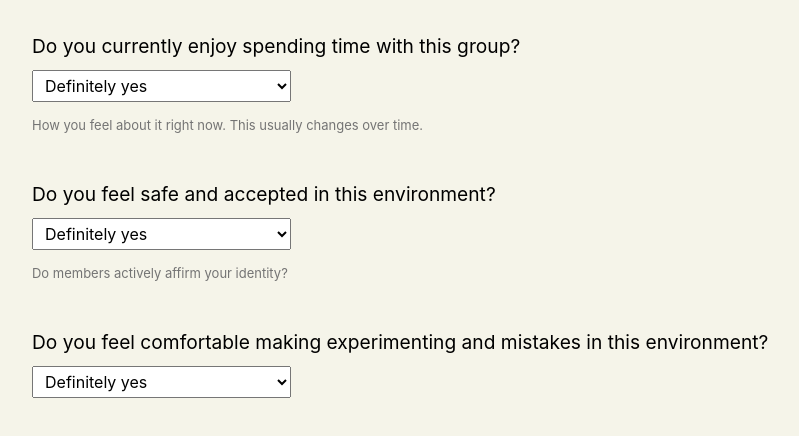
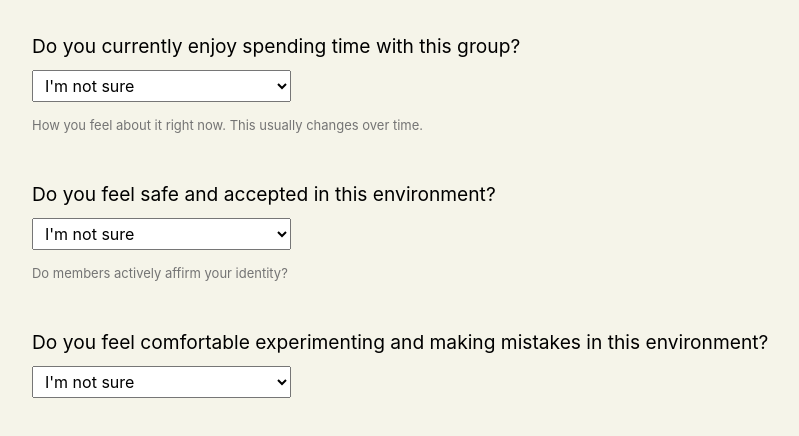
Before and after one commit to b7s9/socialist-personality, a plain HTML site: page form.html in a window 1280 px wide. Shown: the part 983-1419 px from the top of the page, without its empty margins (176-975 px from the left). Drawn offline with Linux system fonts and the light colour scheme.

Commit message:
🌱 Update form content

```diff
--- a/form.html
+++ b/form.html
@@ -140,9 +140,9 @@
                 <div class="form-control">
                     <label for="enjoyment-score">Do you currently enjoy spending time with this group?</label>
                     <select name="enjoyment-score" id="enjoyment-score">
-                        <option value="1" selected>Definitely yes</option>
+                        <option value="1">Definitely yes</option>
                         <option value="2">Probably yes</option>
-                        <option value="3">I'm not sure</option>
+                        <option value="3" selected>I'm not sure</option>
                         <option value="4">Probably not</option>
                         <option value="5">Definitely not</option>
                     </select>
@@ -152,9 +152,9 @@
                 <div class="form-control">
                     <label for="safe-haven-1">Do you feel safe and accepted in this environment?</label>
                     <select name="safe-haven-1" id="safe-haven-1">
-                        <option value="1" selected>Definitely yes</option>
+                        <option value="1">Definitely yes</option>
                         <option value="2">Probably yes</option>
-                        <option value="3">I'm not sure</option>
+                        <option value="3" selected>I'm not sure</option>
                         <option value="4">Probably not</option>
                         <option value="5">Definitely not</option>
                     </select>
@@ -162,12 +162,12 @@
                 </div>
 
                 <div class="form-control">
-                    <label for="secure-base-1">Do you feel comfortable making experimenting and mistakes in this
+                    <label for="secure-base-1">Do you feel comfortable experimenting and making mistakes in this
                         environment?</label>
                     <select name="secure-base-1" id="secure-base-1">
-                        <option value="1" selected>Definitely yes</option>
+                        <option value="1">Definitely yes</option>
                         <option value="2">Probably yes</option>
-                        <option value="3">I'm not sure</option>
+                        <option value="3" selected>I'm not sure</option>
                         <option value="4">Probably not</option>
                         <option value="5">Definitely not</option>
                     </select>
```
